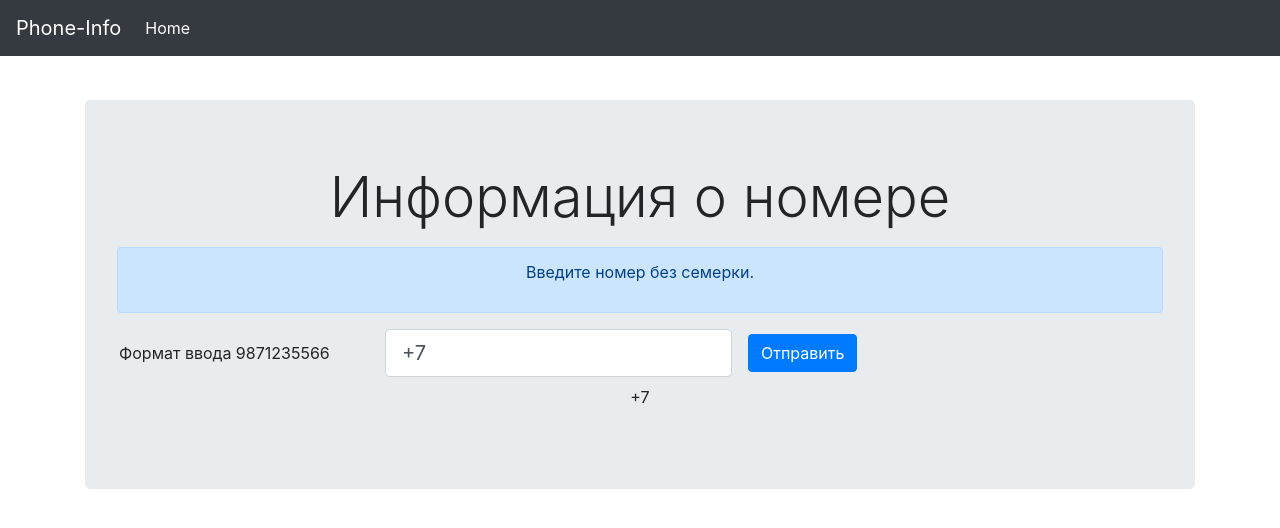
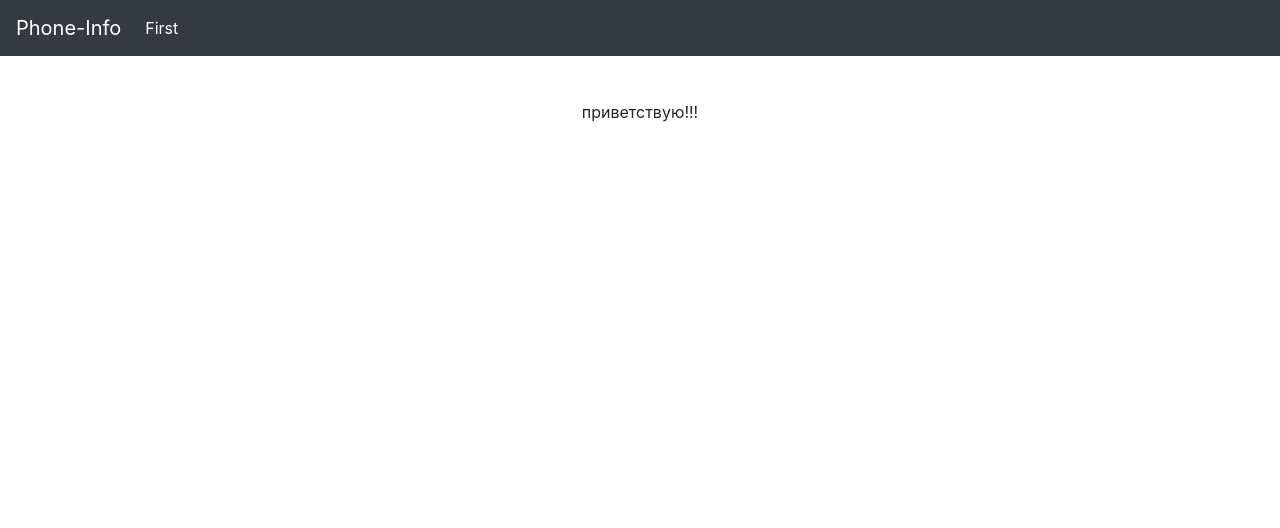
Before and after one commit to ViktorShiyan/findreact, a React (Create React App) app: page /home in a window 1280 px wide. Shown: the top 528 px of the page. Built offline with nearby package versions, Linux system fonts and the light colour scheme.

Commit message:
change numberFormater, add start page

```diff
--- a/package.json
+++ b/package.json
@@ -5,6 +5,7 @@
   "dependencies": {
     "react": "^16.8.6",
     "react-dom": "^16.8.6",
+    "react-router-dom": "^5.0.1",
     "react-scripts": "3.0.1",
     "request": "^2.88.0",
     "request-promise": "^4.2.4"
--- a/src/App.js
+++ b/src/App.js
@@ -2,15 +2,20 @@ import React from 'react';
 import './App.css';
 import Form from './components/Form/Form';
 import Footer from "./components/Footer/Footer";
+import Start from './components/Start/Start'
+import {BrowserRouter as Router, Route} from "react-router-dom";
 
 function App() {
     return (
-        <div className="App">
-            <Footer/>
-            <div className={"content"}>
-                <Form/>
+        <Router>
+            <div className="App">
+                <Footer/>
+                <div className={"content"}>
+                    <Route path="/home" component={Start}/>
+                    <Route path="/first" component={Form}/>
+                </div>
             </div>
-        </div>
+        </Router>
     );
 }
 
--- a/src/components/Footer/Footer.js
+++ b/src/components/Footer/Footer.js
@@ -1,5 +1,6 @@
 import React from 'react';
 import classes from './Footer.module.css';
+import {Link} from "react-router-dom";
 
 export default class Footer extends React.Component {
 
@@ -12,7 +13,7 @@ export default class Footer extends React.Component {
         return (
             <div className={classes.c_footer}>
                 <nav className="navbar navbar-expand-md navbar-dark fixed-top bg-dark ">
-                    <a className="navbar-brand" href="#">Phone-Info</a>
+                    <Link className={"navbar-brand"} to="/home">Phone-Info</Link>
                     <button className="navbar-toggler" type="button" data-toggle="collapse"
                             data-target="#navbarCollapse" aria-controls="navbarCollapse" aria-expanded="false"
                             aria-label="Toggle navigation">
@@ -21,7 +22,7 @@ export default class Footer extends React.Component {
                     <div className="collapse navbar-collapse" id="navbarCollapse">
                         <ul className="navbar-nav mr-auto">
                             <li className="nav-item active">
-                                <a className="nav-link" href="#">Home <span className="sr-only">(current)</span></a>
+                                <Link className={"nav-link"} to="/first">First</Link>
                             </li>
                         </ul>
                     </div>
--- /dev/null
+++ b/src/components/Start/Start.js
@@ -0,0 +1,17 @@
+import React from 'react';
+
+export default class Start extends React.Component {
+    constructor(props) {
+        super(props);
+        this.state = {text: ""};
+    }
+
+
+    render() {
+        return (
+            <div>
+                приветствую!!!
+            </div>
+        )
+    }
+}
--- a/src/tools/numberFormater.js
+++ b/src/tools/numberFormater.js
@@ -1,6 +1,11 @@
 let numberAddSeven = (number) => {
     const prefix = '+7';
-    let newNumber="";if (number.length > 1) {
+    let newNumber = "";
+    if (number.length === 0) {
+        return "";
+    } else if (number.length === 1) {
+        newNumber = number;
+    } else if (number.length > 1) {
         newNumber = number.substring(2);
     }
     return `${prefix}${newNumber}`;
```
Also changed, not shown: 1 other file (tests, documents, lock files or other folders).
